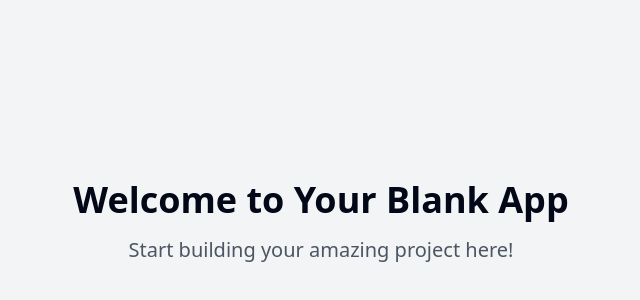
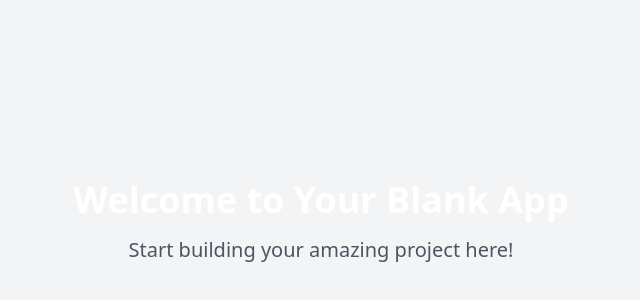
Before and after one commit to SadiqNaizam/mlo-a774-a0ef, a React (Vite) app: page / in a window 1280 px wide. Shown: the part 178-478 px from the top of the page, without its empty margins (319-959 px from the left). Built offline with nearby package versions, Linux system fonts and the light colour scheme.

Commit message:
Files generated: index.css

```diff
--- a/src/index.css
+++ b/src/index.css
@@ -2,91 +2,39 @@
 @tailwind components;
 @tailwind utilities;
 
+@import url('https://fonts.googleapis.com/css2?family=Inter:wght@400;500;600;700;900&display=swap');
+
 @layer base {
   :root {
-    --background: 0 0% 100%;
-    --foreground: 222.2 84% 4.9%;
+    --background: 236 73% 14%;
+    --foreground: 0 0% 100%;
 
-    --card: 0 0% 100%;
-    --card-foreground: 222.2 84% 4.9%;
+    --card: 239 41% 20%;
+    --card-foreground: 0 0% 100%;
 
-    --popover: 0 0% 100%;
-    --popover-foreground: 222.2 84% 4.9%;
+    --popover: 239 41% 20%;
+    --popover-foreground: 0 0% 100%;
 
-    --primary: 222.2 47.4% 11.2%;
-    --primary-foreground: 210 40% 98%;
+    --primary: 193 100% 50%;
+    --primary-foreground: 236 73% 14%;
 
-    --secondary: 210 40% 96.1%;
-    --secondary-foreground: 222.2 47.4% 11.2%;
+    --secondary: 44 100% 63%;
+    --secondary-foreground: 236 73% 14%;
 
-    --muted: 210 40% 96.1%;
-    --muted-foreground: 215.4 16.3% 46.9%;
+    --muted: 239 41% 20%;
+    --muted-foreground: 235 25% 77%;
 
-    --accent: 210 40% 96.1%;
-    --accent-foreground: 222.2 47.4% 11.2%;
+    --accent: 193 100% 50%;
+    --accent-foreground: 236 73% 14%;
 
-    --destructive: 0 84.2% 60.2%;
-    --destructive-foreground: 210 40% 98%;
+    --destructive: 358 100% 67%;
+    --destructive-foreground: 0 0% 100%;
 
-    --border: 214.3 31.8% 91.4%;
-    --input: 214.3 31.8% 91.4%;
-    --ring: 222.2 84% 4.9%;
+    --border: 239 44% 31%;
+    --input: 239 44% 31%;
+    --ring: 193 100% 50%;
 
-    --radius: 0.5rem;
-
-    --sidebar-background: 0 0% 98%;
-
-    --sidebar-foreground: 240 5.3% 26.1%;
-
-    --sidebar-primary: 240 5.9% 10%;
-
-    --sidebar-primary-foreground: 0 0% 98%;
-
-    --sidebar-accent: 240 4.8% 95.9%;
-
-    --sidebar-accent-foreground: 240 5.9% 10%;
-
-    --sidebar-border: 220 13% 91%;
-
-    --sidebar-ring: 217.2 91.2% 59.8%;
-  }
-
-  .dark {
-    --background: 222.2 84% 4.9%;
-    --foreground: 210 40% 98%;
-
-    --card: 222.2 84% 4.9%;
-    --card-foreground: 210 40% 98%;
-
-    --popover: 222.2 84% 4.9%;
-    --popover-foreground: 210 40% 98%;
-
-    --primary: 210 40% 98%;
-    --primary-foreground: 222.2 47.4% 11.2%;
-
-    --secondary: 217.2 32.6% 17.5%;
-    --secondary-foreground: 210 40% 98%;
-
-    --muted: 217.2 32.6% 17.5%;
-    --muted-foreground: 215 20.2% 65.1%;
-
-    --accent: 217.2 32.6% 17.5%;
-    --accent-foreground: 210 40% 98%;
-
-    --destructive: 0 62.8% 30.6%;
-    --destructive-foreground: 210 40% 98%;
-
-    --border: 217.2 32.6% 17.5%;
-    --input: 217.2 32.6% 17.5%;
-    --ring: 212.7 26.8% 83.9%;
-    --sidebar-background: 240 5.9% 10%;
-    --sidebar-foreground: 240 4.8% 95.9%;
-    --sidebar-primary: 224.3 76.3% 48%;
-    --sidebar-primary-foreground: 0 0% 100%;
-    --sidebar-accent: 240 3.7% 15.9%;
-    --sidebar-accent-foreground: 240 4.8% 95.9%;
-    --sidebar-border: 240 3.7% 15.9%;
-    --sidebar-ring: 217.2 91.2% 59.8%;
+    --radius: 0.375rem;
   }
 }
 
```
